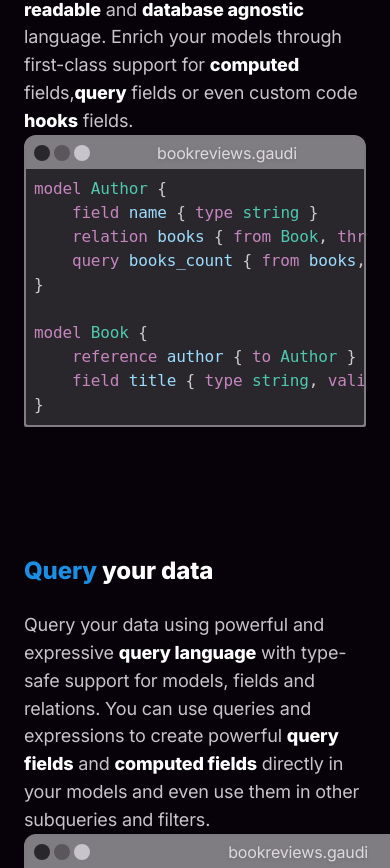
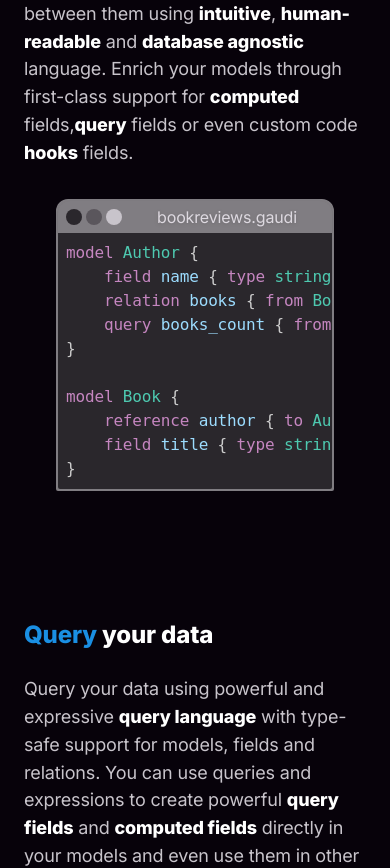
Before and after one commit to gauditech/gaudi-website, a Next.js app: page /home in a window 390 px wide. Shown: the part 2433-3301 px from the top of the page. Built offline with nearby package versions, Linux system fonts and the light colour scheme.

Commit message:
minor responsive improvement

```diff
--- a/components/home/whatisgaudi.tsx
+++ b/components/home/whatisgaudi.tsx
@@ -46,8 +46,9 @@ export default function WhatIsGaudi() {
               Create a simple text file in your favourite IDE (eg.{" "}
               <code className="text-white italic">bookreviews.gaudi</code>) and
               describe your data models and relations between them using{" "}
-              <H color="white">intuitive</H>,<H color="white">human-readable</H>{" "}
-              and <H color="white">database agnostic</H> language. Enrich your
+              <H color="white">intuitive</H>,{" "}
+              <H color="white">human-readable</H> and{" "}
+              <H color="white">database agnostic</H> language. Enrich your
               models through first-class support for{" "}
               <H color="white">computed</H> fields,
               <H color="white">query</H> fields or even custom code{" "}
@@ -416,7 +417,9 @@ function ContentSection(props: ContentSectionProps) {
               </div>
             </div>
             <div className={`${variants.grid[props.orientation].image}`}>
-              <div className="lg:max-w-2xl lg:mx-auto">{imagePart}</div>
+              <div className="px-8 lg:p-0 mt-8 mx-auto  lg:max-w-2xl ">
+                {imagePart}
+              </div>
             </div>
           </>
         )}
```
